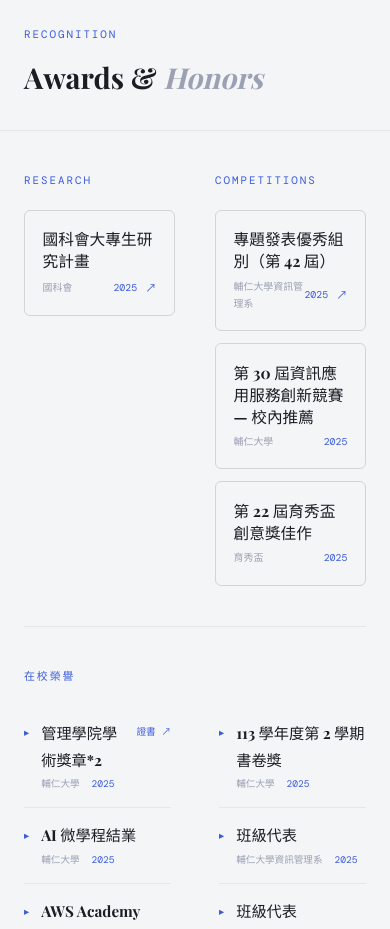
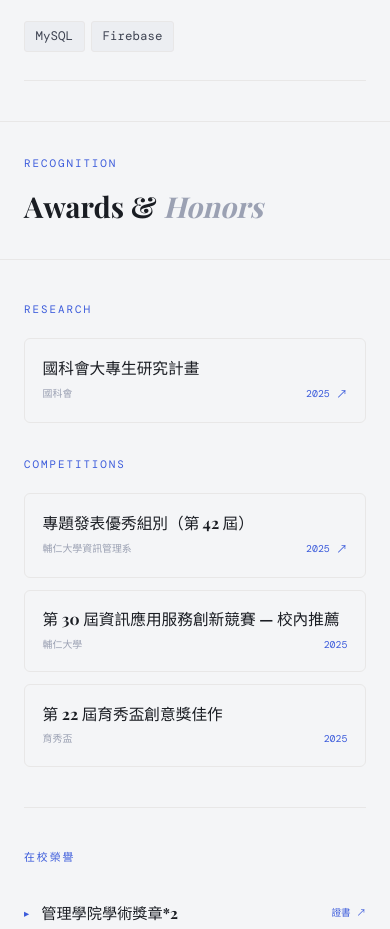
Before and after one commit to mintguesss/personal_web, a Next.js app: page /personal_web/skills_awards in a window 390 px wide. Shown: the part 1063-1992 px from the top of the page. Built offline with nearby package versions, Linux system fonts and the light colour scheme.

Commit message:
mobile adjust

```diff
--- a/src/app/skills_awards/page.tsx
+++ b/src/app/skills_awards/page.tsx
@@ -1,5 +1,5 @@
 'use client'
-import { useState } from 'react'
+import { useState, useEffect } from 'react'
 import { siteData } from '@/data/portfolio'
 
 type Award = { year: string; title: string; org: string; category: string; image?: string; link?: string }
@@ -12,8 +12,16 @@ const MONO: React.CSSProperties = {
 const PAD = 'clamp(1.5rem,5vw,4rem)'
 
 export default function SkillsAwardsPage() {
-  const [hovered, setHovered] = useState<string | null>(null)
+  const [hovered, setHovered]   = useState<string | null>(null)
   const [modalImg, setModalImg] = useState<string | null>(null)
+  const [mobile, setMobile]     = useState(false)
+
+  useEffect(() => {
+    const check = () => setMobile(window.innerWidth < 768)
+    check()
+    window.addEventListener('resize', check)
+    return () => window.removeEventListener('resize', check)
+  }, [])
 
   const skillEntries = Object.entries(siteData.skills)
   const awards       = siteData.awards as unknown as Award[]
@@ -34,9 +42,9 @@ export default function SkillsAwardsPage() {
         </div>
       </div>
 
-      {/* ══ Skills 兩欄 ══ */}
+      {/* ══ Skills grid ══ */}
       <div style={{ maxWidth: '1100px', margin: '0 auto', padding: `2rem ${PAD} 0` }}>
-        <div style={{ display: 'grid', gridTemplateColumns: '1fr 1fr', gap: '0 3rem' }}>
+        <div style={{ display: 'grid', gridTemplateColumns: mobile ? '1fr' : '1fr 1fr', gap: '0 3rem' }}>
           {skillEntries.map(([group, items]) => (
             <div key={group} style={{ padding: '1.75rem 0', borderBottom: '1px solid var(--border)' }}>
               <h2 style={{ fontFamily: 'var(--font-display)', fontSize: '1.2rem', fontWeight: 400, color: 'var(--text)', marginBottom: '1rem' }}>{group}</h2>
@@ -74,8 +82,14 @@ export default function SkillsAwardsPage() {
       <div style={{ borderTop: '1px solid var(--border)' }}>
         <div style={{ maxWidth: '1100px', margin: '0 auto', padding: `0 ${PAD} clamp(3rem,5vw,5rem)` }}>
 
-          {/* Research + Competition 卡片，點直接跳連結 */}
-          <div style={{ display: 'grid', gridTemplateColumns: '1fr 1fr', gap: '2.5rem', padding: '2.5rem 0', borderBottom: '1px solid var(--border)' }}>
+          {/* Research + Competition → mobile 一欄 */}
+          <div style={{
+            display: 'grid',
+            gridTemplateColumns: mobile ? '1fr' : '1fr 1fr',
+            gap: mobile ? '2rem' : '2.5rem',
+            padding: '2.5rem 0',
+            borderBottom: '1px solid var(--border)',
+          }}>
             {[
               { label: 'Research',     items: research },
               { label: 'Competitions', items: competition },
@@ -89,14 +103,14 @@ export default function SkillsAwardsPage() {
                       ? { href: a.link, target: '_blank', rel: 'noreferrer', style: { textDecoration: 'none' } }
                       : {}
                     return (
-                      <Wrapper key={`${a.year}-${a.title}`} {...wrapperProps}>
+                      <Wrapper key={`${a.year}-${a.title}`} {...(wrapperProps as any)}>
                         <div
                           style={{
                             display: 'grid',
-                              gridTemplateColumns: a.image ? '100px 1fr' : '1fr',
-                              gap: '1rem',
+                            gridTemplateColumns: a.image ? '80px 1fr' : '1fr',
+                            gap: '0.85rem',
                             padding: '1.1rem',
-                              border: '1px solid #d4d4d4',
+                            border: '1px solid var(--border)',
                             borderRadius: '6px',
                             background: 'var(--bg)',
                             cursor: a.link ? 'pointer' : 'default',
@@ -111,23 +125,21 @@ export default function SkillsAwardsPage() {
                           }}
                           onMouseLeave={e => {
                             const el = e.currentTarget as HTMLDivElement
-                              el.style.borderColor = '#9e9d9d'
-                              el.style.boxShadow = '0 0 0 rgba(0,0,0,0)'
+                            el.style.borderColor = 'var(--border)'
+                            el.style.boxShadow = 'none'
                             el.style.transform = 'translateY(0)'
                           }}
                         >
-                          {/* 左側圖片 */}
                           {a.image && (
-                            <div style={{ width: '100px', height: '80px', borderRadius: '3px', overflow: 'hidden', background: 'var(--bg-2)', flexShrink: 0 }}>
+                            <div style={{ width: '80px', height: '70px', borderRadius: '3px', overflow: 'hidden', background: 'var(--bg-2)', flexShrink: 0 }}>
                               <img src={a.image} alt={a.title} style={{ width: '100%', height: '100%', objectFit: 'cover' }} />
                             </div>
                           )}
-                          {/* 右側文字 */}
                           <div style={{ display: 'flex', flexDirection: 'column', justifyContent: 'space-between' }}>
                             <h3 style={{ fontFamily: 'var(--font-display)', fontSize: '0.98rem', fontWeight: 400, lineHeight: 1.4, color: 'var(--text)', marginBottom: '0.4rem' }}>{a.title}</h3>
                             <div style={{ display: 'flex', justifyContent: 'space-between', alignItems: 'center' }}>
                               <span style={{ fontFamily: 'var(--font-mono)', fontSize: '0.62rem', color: 'var(--muted)' }}>{a.org}</span>
-                              <div style={{ display: 'flex', alignItems: 'center', gap: '0.5rem' }}>
+                              <div style={{ display: 'flex', alignItems: 'center', gap: '0.4rem' }}>
                                 <span style={{ fontFamily: 'var(--font-mono)', fontSize: '0.62rem', color: 'var(--accent)' }}>{a.year}</span>
                                 {a.link && <span style={{ fontSize: '0.7rem', color: 'var(--accent)' }}>↗</span>}
                               </div>
@@ -142,10 +154,10 @@ export default function SkillsAwardsPage() {
             ))}
           </div>
 
-          {/* 在校榮譽 列點，有圖的點開 modal */}
+          {/* 在校榮譽 → mobile 一欄 */}
           <div style={{ padding: '2.5rem 0' }}>
             <p style={{ ...MONO, marginBottom: '1.25rem' }}>在校榮譽</p>
-            <div style={{ display: 'grid', gridTemplateColumns: '1fr 1fr', gap: '0 3rem' }}>
+            <div style={{ display: 'grid', gridTemplateColumns: mobile ? '1fr' : '1fr 1fr', gap: '0 3rem' }}>
               {school.map((a) => (
                 <div
                   key={`${a.year}-${a.title}`}
@@ -173,7 +185,7 @@ export default function SkillsAwardsPage() {
         </div>
       </div>
 
-      {/* ══ Modal：只有圖片 ══ */}
+      {/* ══ Modal ══ */}
       {modalImg && (
         <div
           onClick={() => setModalImg(null)}
--- a/src/components/layout/Navbar.tsx
+++ b/src/components/layout/Navbar.tsx
@@ -8,7 +8,7 @@ const LINKS = [
   { href: '/',         label: 'Home' },
   { href: '/about',    label: 'About' },
   { href: '/projects', label: 'Projects' },
-  { href: '/skills_awards',   label: 'S & A' },
+  { href: '/skills_awards',   label: 'Skills & Awards' },
   { href: '/contact',  label: 'Contact' },
 ]
 
```
Lines whose indentation alone changed are shown as unchanged.
